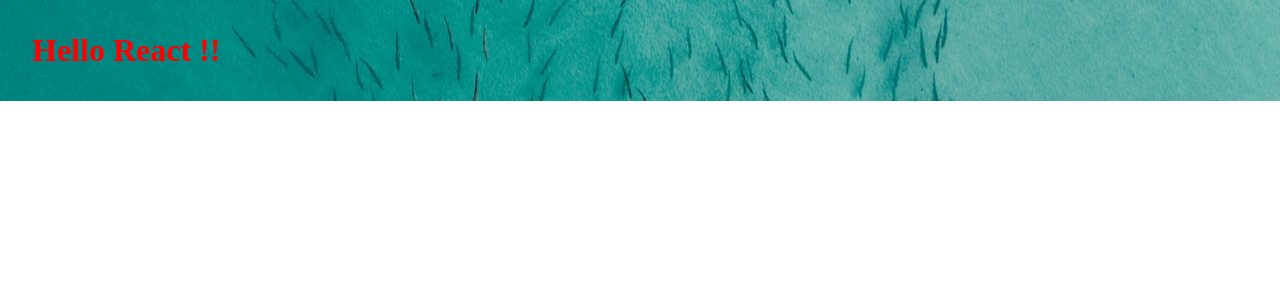
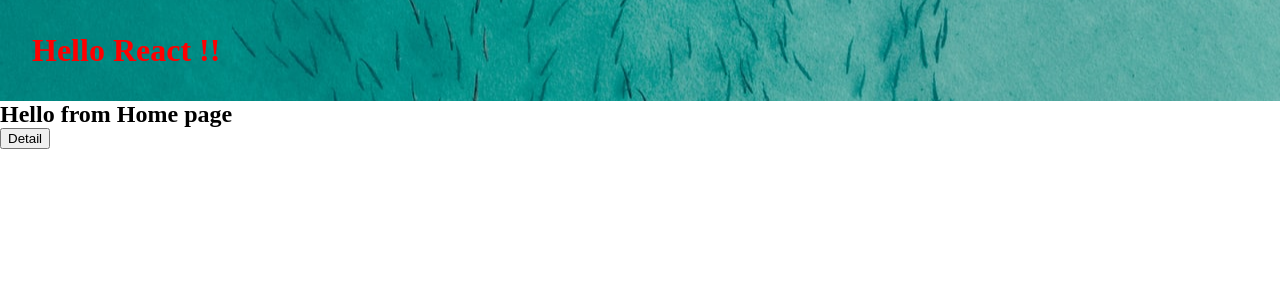
Before and after one commit to Alienah/pokedex-app, a React app: page / in a window 1280 px wide. Shown: the top 300 px of the page. Built offline with nearby package versions, Linux system fonts and the light colour scheme.

Commit message:
Add routing and scenes

```diff
--- a/package.json
+++ b/package.json
@@ -26,7 +26,7 @@
     "graphql": "^16.5.0",
     "react": "^17.0.2",
     "react-dom": "^17.0.2",
-    "react-router-dom": "^5.2.0",
+    "react-router-dom": "^6.3.0",
     "regenerator-runtime": "^0.13.7"
   },
   "devDependencies": {
--- a/src/app.tsx
+++ b/src/app.tsx
@@ -1,4 +1,6 @@
 import React from 'react';
+import { RouterComponent } from 'core';
+
 import './styles.scss';
 
 export const App = ({ name = '' }) => {
@@ -6,6 +8,7 @@ export const App = ({ name = '' }) => {
     <div className="app">
       <h1 className="my-text">Hello React !!</h1>
       {name && <div className="welcome">Welcome {name}</div>}
+      <RouterComponent />
     </div>
   );
 };
--- /dev/null
+++ b/src/core/index.ts
@@ -0,0 +1,2 @@
+export * from './router/router.component';
+export { routes } from './router/routes';
--- /dev/null
+++ b/src/core/router/router.component.tsx
@@ -0,0 +1,15 @@
+import React from 'react';
+import { BrowserRouter as Router, Routes, Route } from 'react-router-dom';
+import { switchRoutes } from './routes';
+import { HomePage, DetailPage } from 'scenes';
+
+export const RouterComponent: React.FC = () => {
+  return (
+    <Router>
+      <Routes>
+        <Route path={switchRoutes.root} element={<HomePage />} />
+        <Route path={switchRoutes.details} element={<DetailPage />} />
+      </Routes>
+    </Router>
+  );
+};
--- /dev/null
+++ b/src/core/router/routes.ts
@@ -0,0 +1,20 @@
+import { generatePath } from 'react-router-dom';
+
+interface SwitchRoutes {
+  root: string;
+  details: string;
+}
+
+interface Routes extends Omit<SwitchRoutes, 'details'> {
+  details: (name: string) => string;
+}
+
+export const switchRoutes: SwitchRoutes = {
+  root: '/',
+  details: '/detail/:name',
+};
+
+export const routes: Routes = {
+  ...switchRoutes,
+  details: (name) => generatePath(switchRoutes.details, { name }),
+};
--- /dev/null
+++ b/src/scenes/detail.scene.tsx
@@ -0,0 +1,11 @@
+import React from 'react';
+import { Link } from 'react-router-dom';
+
+export const DetailPage: React.FC = () => {
+  return (
+    <>
+      <h2>Hello from Detail page</h2>
+      <Link to="/">Back to home page</Link>
+    </>
+  );
+};
--- /dev/null
+++ b/src/scenes/home.scene.tsx
@@ -0,0 +1,17 @@
+import React from 'react';
+import { useNavigate } from 'react-router-dom';
+import { routes } from 'core';
+
+export const HomePage: React.FC = () => {
+  const navigate = useNavigate();
+
+  const handleNavigation = () => {
+    navigate(routes.details('pokemonA'));
+  };
+  return (
+    <>
+      <h2>Hello from Home page</h2>
+      <button onClick={handleNavigation}>Detail</button>
+    </>
+  );
+};
--- /dev/null
+++ b/src/scenes/index.ts
@@ -0,0 +1,2 @@
+export * from './detail.scene';
+export * from './home.scene';
```
Also changed, not shown: 2 other files (tests, documents, lock files or other folders).
